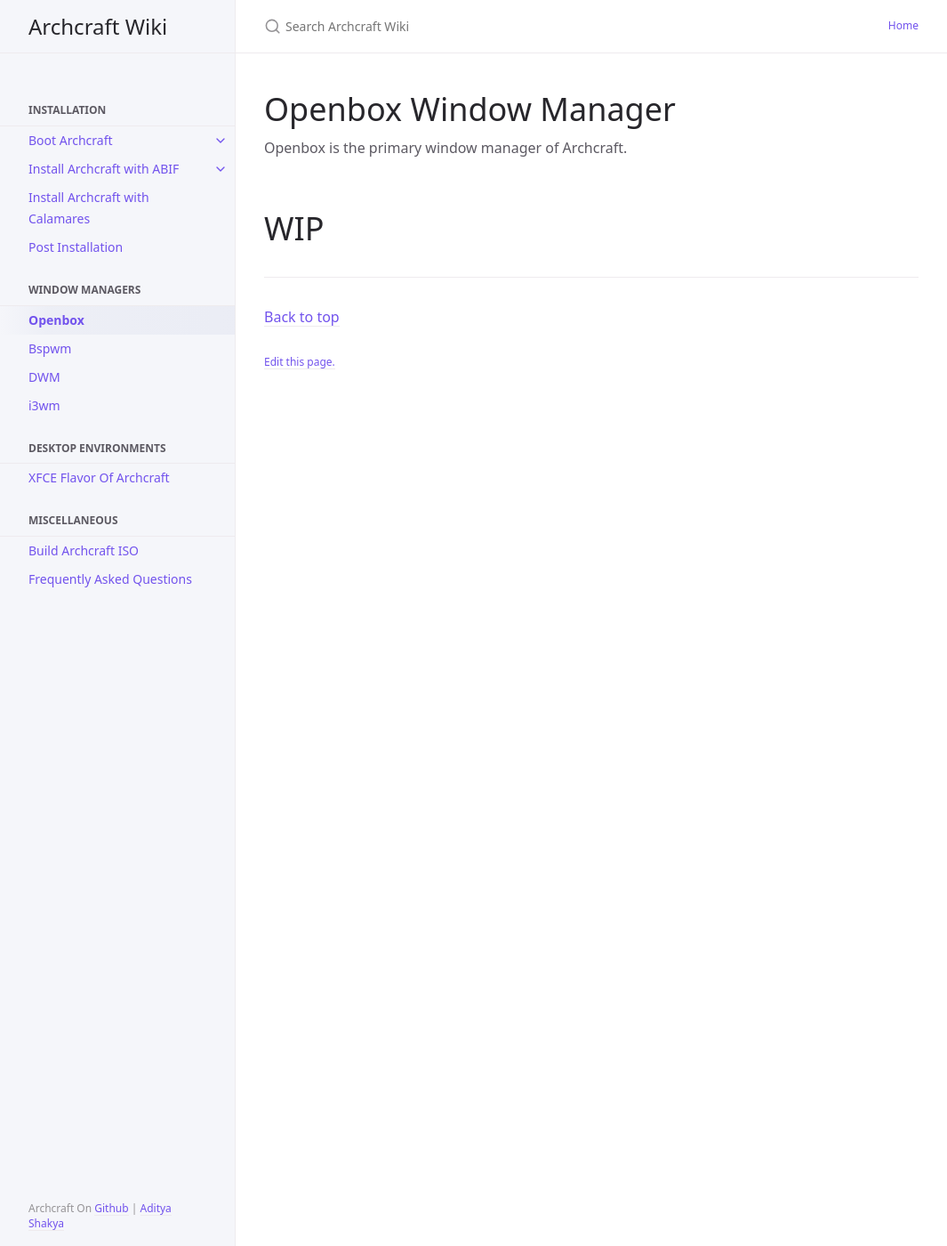
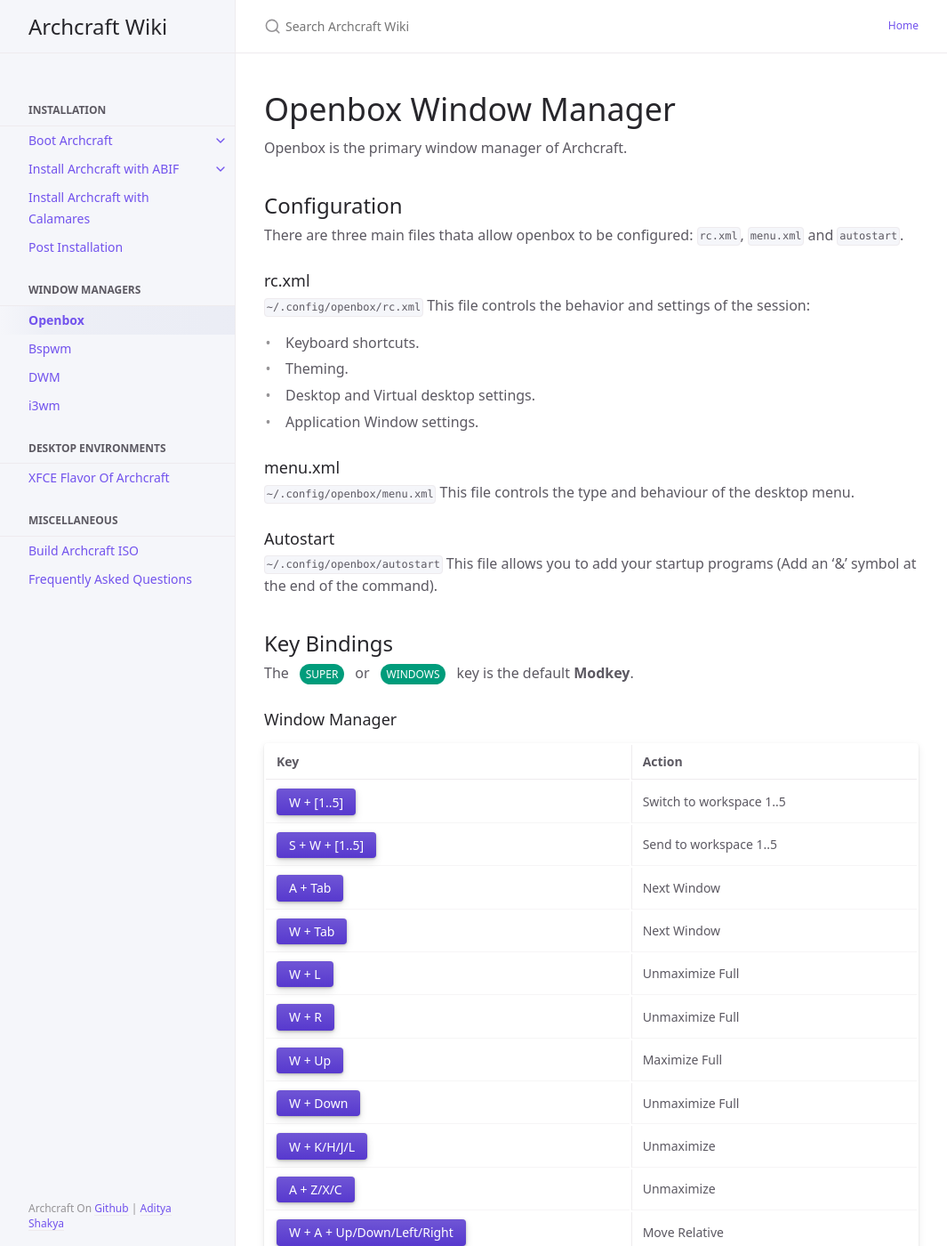
Before and after one commit to micaelagimenez/wiki, a Jekyll site: the page built from wiki/_wms/openbox.md, in a window 1280 px wide and 1400 px high. Shown: the whole window at 89% size, without its empty margins (107-1172 px from the left). Built offline with Jekyll 4.4.1, drawn with Linux system fonts in a browser that asks for light colours; some of the changed text lies outside the part shown.

Commit message:
Update openbox.md

```diff
--- a/wiki/_wms/openbox.md
+++ b/wiki/_wms/openbox.md
@@ -8,4 +8,57 @@ nav_order: 0
 
 Openbox is the primary window manager of Archcraft.
 
-# WIP
+## Configuration
+There are three main files thata allow openbox to be configured: `rc.xml`, `menu.xml` and `autostart`.
+
+### rc.xml
+`~/.config/openbox/rc.xml`
+This file controls the behavior and settings of the session:
+- Keyboard shortcuts.
+- Theming.
+- Desktop and Virtual desktop settings.
+- Application Window settings.
+
+### menu.xml
+`~/.config/openbox/menu.xml`
+This file controls the type and behaviour of the desktop menu.
+
+### Autostart
+`~/.config/openbox/autostart`
+This file allows you to add your startup programs (Add an '&' symbol at the end of the command).
+
+## Key Bindings
+The <span class="label label-green">SUPER</span> or <span class="label label-green">WINDOWS</span> key is the default **Modkey**.
+
+### Window Manager
+{: .no_toc }
+
+|Key|Action|
+|:--|:--|
+|<span class="btn btn-purple">W + [1..5]</span>|Switch to workspace 1..5|
+|<span class="btn btn-purple">S + W + [1..5]</span>|Send to workspace 1..5|
+|<span class="btn btn-purple">A + Tab </span>|Next Window|
+|<span class="btn btn-purple">W + Tab </span>|Next Window|
+|<span class="btn btn-purple">W + L</span>|Unmaximize Full|
+|<span class="btn btn-purple">W + R</span>|Unmaximize Full|
+|<span class="btn btn-purple">W + Up</span>|Maximize Full|
+|<span class="btn btn-purple">W + Down</span>|Unmaximize Full|
+|<span class="btn btn-purple">W + K/H/J/L</span>|Unmaximize|
+|<span class="btn btn-purple">A + Z/X/C</span>|Unmaximize|
+|<span class="btn btn-purple">W + A + Up/Down/Left/Right</span>|Move Relative|
+|<span class="btn btn-purple">C + A + Up/Down/Left/Right</span>|Resize Relative|
+|<span class="btn btn-purple">W + S + Left</span>|Send To Desktop Left|
+|<span class="btn btn-purple">W + S + Right</span>|Send To Desktop Right|
+
+### Applications
+{: .no_toc }
+
+|Key|Action|
+|:--|:--|
+|<span class="btn btn-green">W + T</span>|Open Terminal Emulator Fullscreen (alacritty)|
+|<span class="btn btn-green">W + F</span>|Open File Manager (thunar)|
+|<span class="btn btn-green">W + E</span>|Open Text Editor (geany)|
+|<span class="btn btn-green">W + W</span>|Open Web Browser (Midori)|
+
+## Styles
+You'll find a folder with styles at `~/.config/openbox`. Edit them or add your own to customize it.
```
